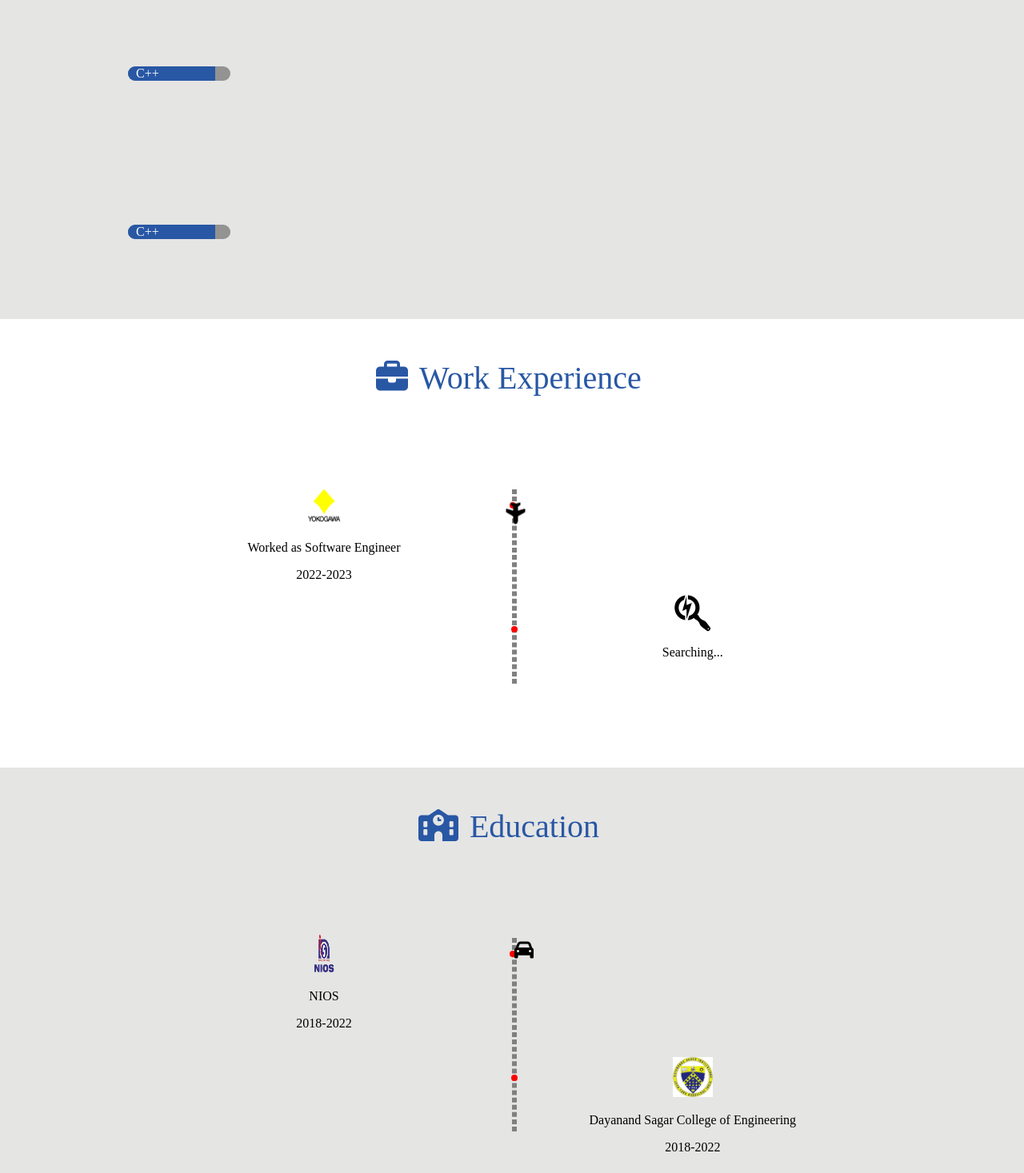
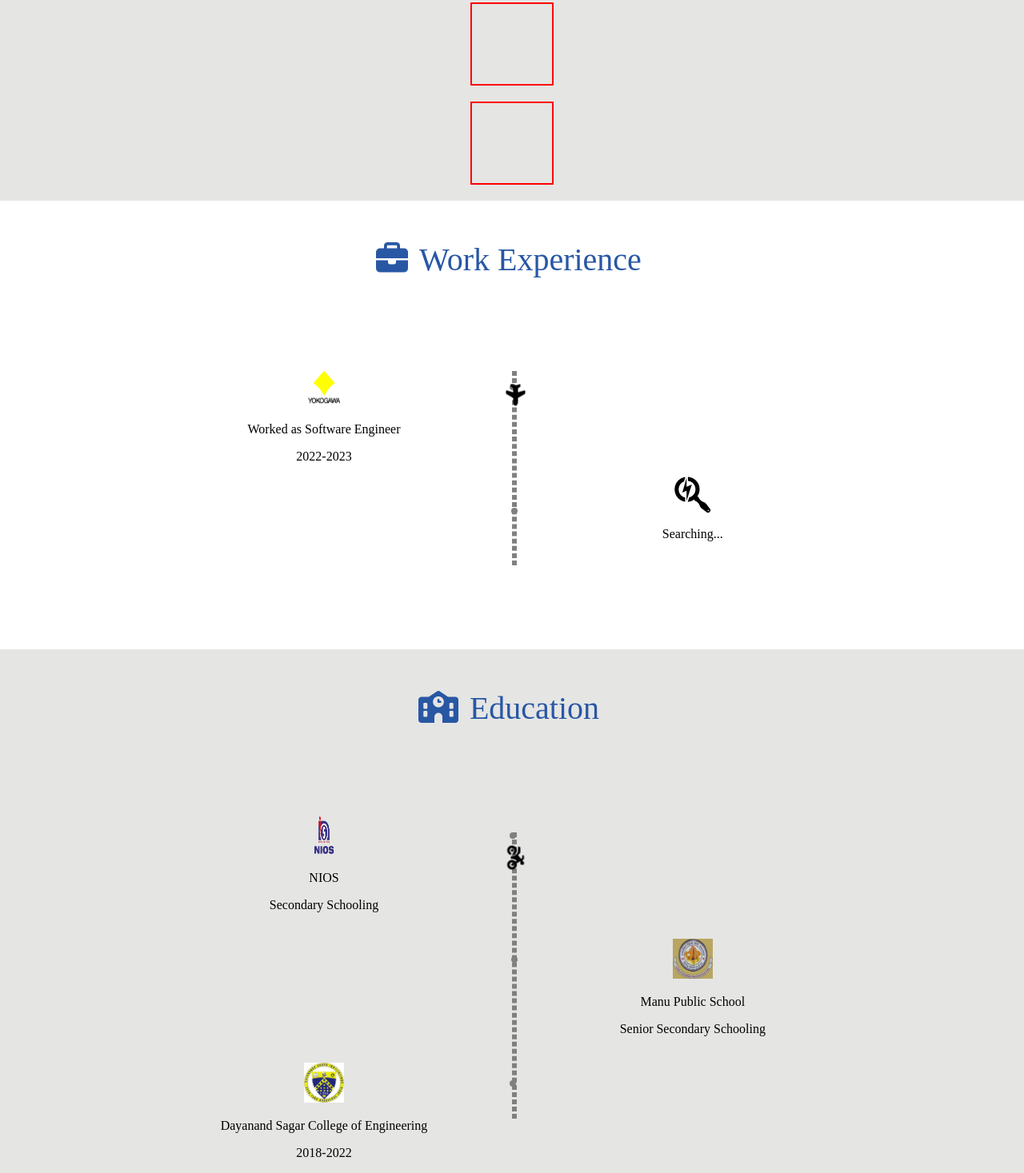
Before and after one commit to sumit8692/Resume-Project, a plain HTML site: page index.html in a window 1280 px wide. Shown: the part 977-2444 px from the top of the page at 80% size. Drawn offline with Linux system fonts and the light colour scheme.

Commit message:
skill-section-flex-fixing

```diff
--- a/index.html
+++ b/index.html
@@ -45,7 +45,7 @@
                         <a href="https://www.linkedin.com/in/sumit8692" target="_blank"><i class="fa-brands fa-linkedin-in"></i></a>
                     </li>
                     <li>
-                        <a href="https://medium.com/@sumit8692"><i class="fa-brands fa-medium"></i></a>
+                        <a href="https://medium.com/@sumit8692" target="_blank"><i class="fa-brands fa-medium"></i></a>
                     </li>
                     <li>
                         <a href=""><i class="fa-brands fa-facebook"></i></i></a>
@@ -80,7 +80,8 @@
                 </span>
                 <span>SKILLS</span>
             </h1>
-            <div class="skills-display">
+            <div class="column1">
+                <!-- <div class="skills-display">
                     <div class="skills-progress">
                         <div class="eighty-five-percent mb-blue">
                             <div class="skill-name">
@@ -91,13 +92,45 @@
                 </div>
                 <div class="skills-display">
                     <div class="skills-progress">
-                    <div class="eighty-five-percent mb-blue">
+                        <div class="eighty-percent mb-green">
                             <div class="skill-name">
-                            <span> C++ </span>
+                                <span> C </span>
                             </div>
                         </div>
                     </div>
                 </div>
+                <div class="skills-display">
+                    <div class="skills-progress">
+                        <div class="eighty-percent mb-light-blue">
+                            <div class="skill-name">
+                                <span> HTML</span>
+                            </div>
+                        </div>
+                    </div>
+                </div> -->
+            </div>
+            <div class="column2"></div>
+           <!-- <div class="row2">
+                <div class="skills-display">
+                    <div class="skills-progress">
+                        <div class="eighty-percent mb-light-blue">
+                            <div class="skill-name">
+                                <span>CSS</span>
+                            </div>
+                        </div>
+                    </div>
+                </div>
+                <div class="skills-display">
+                    <div class="skills-progress">
+                        <div class="eighty-percent mb-light-blue">
+                            <div class="skill-name">
+                                <span>Data Structures and Algorithms</span>
+                            </div>
+                        </div>
+                    </div>
+                </div>
+           </div> -->
+
         </section>
 
         <section id="experience">
@@ -139,7 +172,12 @@
                 <div class="timeline-box">
                     <img src="./public/NIOSlogo_with_title.png">
                     <p>NIOS</p>
-                    <p>2018-2022</p>
+                    <p>Secondary Schooling</p>
+                </div>
+                <div class="timeline-box">
+                    <img src="./public/seniorsecondary.jpg">
+                    <p>Manu Public School</p>
+                    <p>Senior Secondary Schooling</p>
                 </div>
                 <div class="timeline-box">
                     <img src="./public/dsce.jpg">
@@ -148,10 +186,7 @@
                 </div>
                 <div class="timeline-divider">
                     <div class="timeline-traveller">
-                        <div class="car">
-                            <i class="fa-solid fa-car"></i>
-                        </div>
-
+                        <i class="fa-solid fa-motorcycle"></i>
                     </div>
                 </div>
             </div>
--- a/style.css
+++ b/style.css
@@ -115,25 +115,40 @@ section:nth-child(2n+1){
     font-size: 3rem;
     text-justify: auto;
 }
-
+#skills{
+    display: flex;
+    flex-direction: column;
+}
 .skills-display{
     width: 75%;
     display: flex;
     flex-wrap: wrap;
     justify-content: space-between;
-    margin-bottom: 20px;
+    margin-bottom: 5px;
     padding: 5rem;
-
 }
 .skills-progress{
     width: 8rem;
     height: 1.4 rem;
     background-color: rgb(148, 147, 147);
-    border-radius: 0.8rem;
+    border-radius: 1rem;
     /* border: 2px solid black; */
 }
 .skills-progress > div{
     border-radius: 20px 0px 0px 20px;
+}
+
+.column1{
+    border: 2px solid red;
+    width: 100px;
+    height: 100px;
+
+}
+.column2{
+    border: 2px solid red;
+    width: 100px;
+    height: 100px;
+    margin: 20px;
 }
 .size{
      font-size: 50px;
@@ -142,9 +157,6 @@ section:nth-child(2n+1){
     color: white;
     font-size: 1rem;
     margin-left: 10px;
-}
-.skills-progress>div{
-    border-radius: 20px 0px 0px 20px;
 }
 .text-highlight{
     color: #2857a4;
@@ -156,8 +168,18 @@ section:nth-child(2n+1){
 .mb-blue{
     background-color: #2857a4;
 }
+.mb-light-blue{
+    background-color: #698abe;
+}
+.mb-green{
+    background-color: rgb(85, 130, 85);
+}
 .eighty-five-percent{
     width: 85%;
+    height: inherit;
+}
+.eighty-percent{
+    width: 80%;
     height: inherit;
 }
 
@@ -255,7 +277,7 @@ section:nth-child(2n+1){
     border-radius: 50%;
     width: 0.5rem;
     height: 0.5rem;
-    background-color:red;
+    background-color: grey;
     top: 28%;
     right: -12.5%;
     z-index: 1;
@@ -267,7 +289,7 @@ section:nth-child(2n+1){
     border-radius: 50%;
     width: 0.5rem;
     height: 0.5rem;
-    background-color:red;
+    background-color: grey;
     top: 28%;
     left: -9%;
     z-index: 1;
```
Also changed, not shown: public/seniorsecondary.jpg (added). Lines whose indentation alone changed are shown as unchanged.
